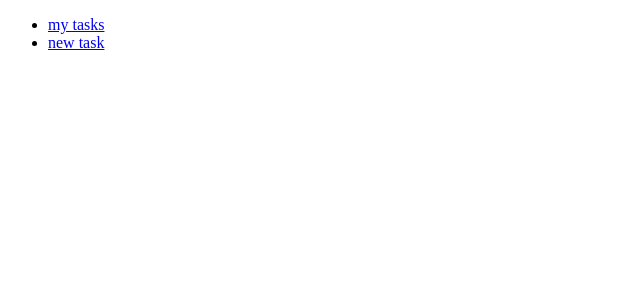
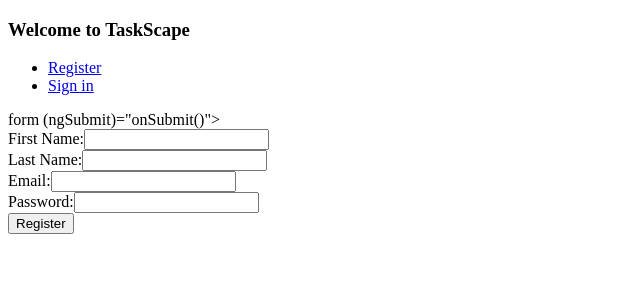
Before and after one commit to Ajama0/TaskScape, an Angular app in the folder client-side/: page /register in a window 1280 px wide. Before the commit this address led to /. Shown: the top 300 px of the page, without its empty margins (0-640 px from the left). Built offline with nearby package versions, Linux system fonts and the light colour scheme.

Commit message:
add dependencies to service

```diff
--- a/client-side/src/app/Components/home/home.component.html
+++ b/client-side/src/app/Components/home/home.component.html
@@ -1 +1,8 @@
-<p>home works!</p>
+<div>
+
+    <h3>Welcome to TaskScape</h3>
+    <ul>
+        <li><a routerLink="/register">Register</a></li>
+        <li><a routerLink="/login">Sign in</a></li>
+    </ul>
+</div>
--- /dev/null
+++ b/client-side/src/app/Components/login/login.component.html
@@ -0,0 +1 @@
+<p>login works!</p>
--- a/client-side/src/app/Components/register/register.component.html
+++ b/client-side/src/app/Components/register/register.component.html
@@ -1 +1,25 @@
-<p>register works!</p>
+form (ngSubmit)="onSubmit()">
+  <form (ngSubmit)="registerSubmit()">
+
+<div>
+    <label for="firstname">First Name:</label>
+    <input type="text" id="firstname" name="firstname" [(ngModel)]="user.firstname" required>
+  </div>
+
+  <div>
+    <label for="lastname">Last Name:</label>
+    <input type="text" id="lastname" name="lastname" [(ngModel)]="user.lastname" required>
+  </div>
+
+  <div>
+    <label for="email">Email:</label>
+    <input type="email" id="email" name="email" [(ngModel)]="user.email" required>
+  </div>
+
+  <div>
+    <label for="password">Password:</label>
+    <input type="password" id="password" name="password" [(ngModel)]="user.password" required>
+  </div>
+
+  <button type="submit">Register</button>
+</form>
--- a/client-side/src/app/Components/register/register.component.ts
+++ b/client-side/src/app/Components/register/register.component.ts
@@ -1,11 +1,52 @@
+import { CommonModule } from '@angular/common';
 import { Component } from '@angular/core';
+import { FormsModule } from '@angular/forms';
+import { Register } from '../../Models/Register';
+import { Router } from '@angular/router';
+import { UserService } from '../../Service/api/TaskService/UserService/user.service';
 
 @Component({
   selector: 'app-register',
-  imports: [],
+  imports: [CommonModule, FormsModule],
   templateUrl: './register.component.html',
   styleUrl: './register.component.css'
 })
 export class RegisterComponent {
 
+  /**
+   * because we bind the values from the input using ngmodel which allows for 2 way binding
+   * angular automatically updates the instance variables
+   */
+  user:Register = {
+  firstname: "",
+  lastname : "",
+  email : "",
+  password : ""
+
+  }
+
+  /**
+   *
+   * @param router - allows us the navigate to the other endpoints
+   * setting access modifier to private allows the router to be a property within our ts file
+   * otherwise it would remain a method parameter
+   */
+  constructor(private router:Router, private userService:UserService){}
+
+  registerSubmit():string{
+    /**
+     * when we submit the form, we send a post request to the server
+     * the backend sees the client does not have a jwt and the client doesnt have a existing account
+     * hence client does not require authentication for signing up
+     * We would like to return a jwt token back to the user
+     */
+
+    this.userService.register()
+
+
+  }
+
+
+
+
 }
--- /dev/null
+++ b/client-side/src/app/Models/Auth.ts
@@ -0,0 +1,4 @@
+export interface Auth{
+    email:string
+    password:string
+}
--- /dev/null
+++ b/client-side/src/app/Models/Register.ts
@@ -0,0 +1,6 @@
+export interface Register{
+    firstname:string
+    lastname:string
+    email:string
+    password:string
+}
--- a/client-side/src/app/app.component.html
+++ b/client-side/src/app/app.component.html
@@ -1,4 +1,6 @@
 
-
+<app-home></app-home>
+<!--
 <app-menu></app-menu>
+-->
 <router-outlet></router-outlet>
--- a/client-side/src/app/app.component.ts
+++ b/client-side/src/app/app.component.ts
@@ -2,11 +2,12 @@
 import { RouterOutlet } from '@angular/router';
 import { MenuComponent } from "./Components/menu/menu.component";
 import { FormsComponent } from "./Components/forms/forms.component";
+import { HomeComponent } from "./Components/home/home.component";
 
 
 @Component({
   selector: 'app-root',
-  imports: [RouterOutlet,MenuComponent],
+  imports: [RouterOutlet,HomeComponent],
   templateUrl: './app.component.html',
   styleUrl: './app.component.css'
 })
```
Also changed, not shown: client-side/src/app/Components/login/login.component.ts (added, +11 -0 lines), client-side/src/app/app.routes.ts (+12 -0 lines), client-side/src/app/Components/login/login.component.css (added), 1 other file (tests, documents, lock files or other folders).
